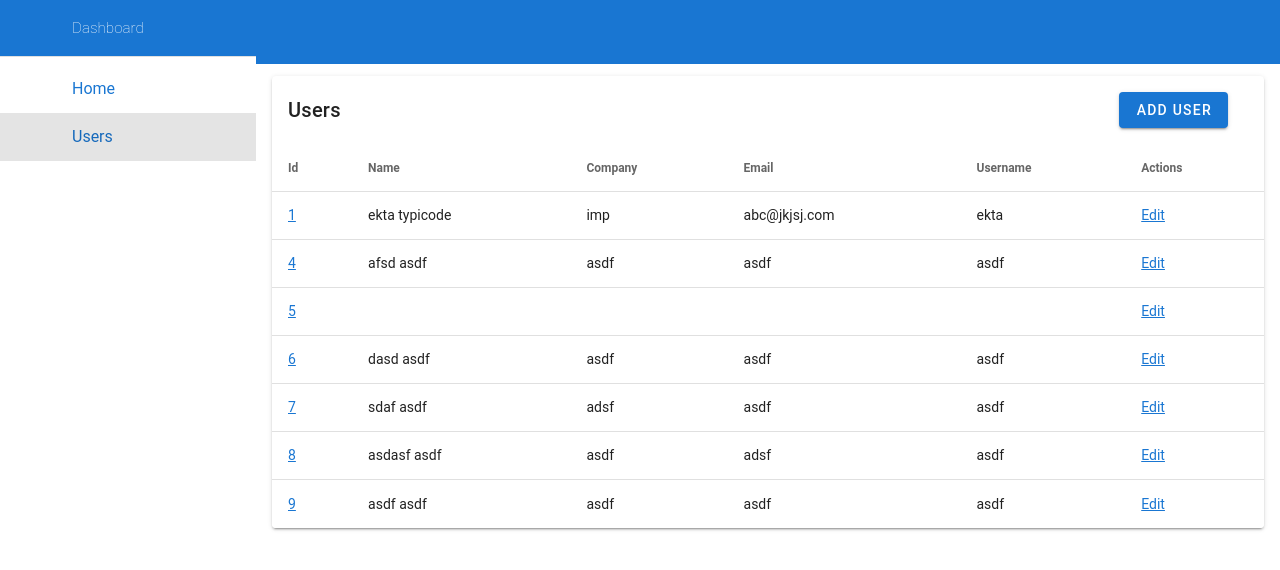
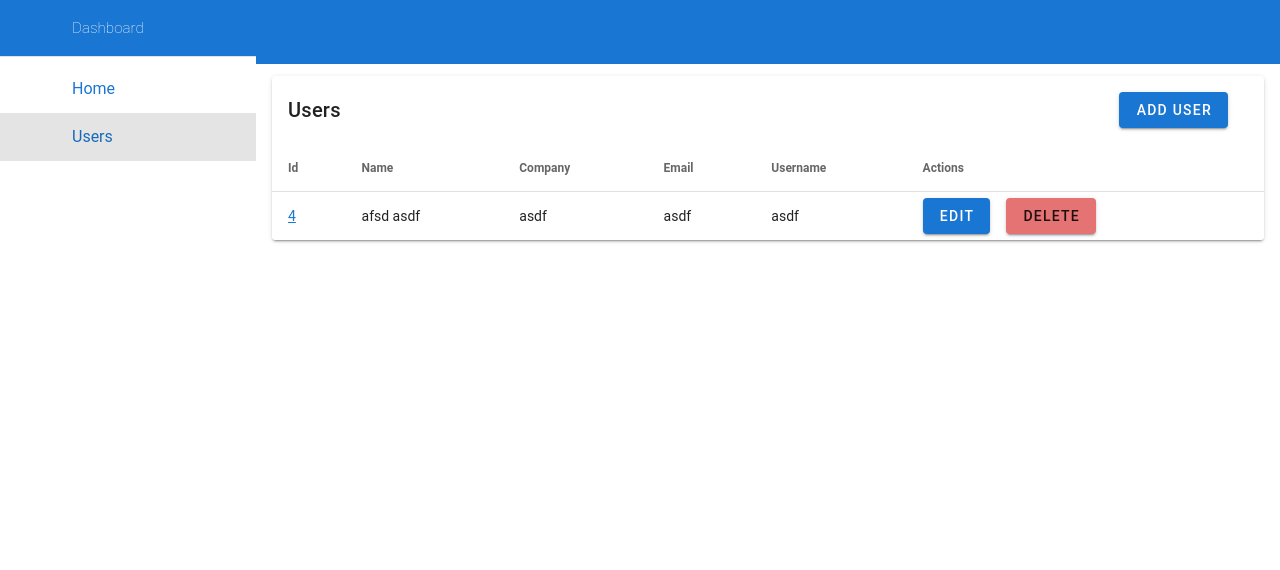
Before and after one commit to ekta-kakadia/users-list, a Vue app in the folder app/: page /users in a window 1280 px wide. Shown: the top 570 px of the page. Built offline with nearby package versions, Linux system fonts and the light colour scheme; data requests are answered from the project's data file; the HTML template or start-up script is replaced by a standard one; what vue-toasted would draw is missing.

Commit message:
Added delete functionality

```diff
--- a/app/src/components/Users.vue
+++ b/app/src/components/Users.vue
@@ -117,8 +117,41 @@
               <td>{{ item.username }}</td>
               <td>
                 <router-link :to="{ path: `/user/edit/${item.id}` }"
-                  >Edit</router-link
+                  ><v-btn color="primary">Edit</v-btn></router-link
                 >
+                <v-dialog v-model="deleteDialog[item.id]" width="500">
+                  <template v-slot:activator="{ on, attrs }">
+                    <v-btn
+                      color="red lighten-2"
+                      class="ml-4"
+                      v-bind="attrs"
+                      v-on="on"
+                      >Delete</v-btn
+                    >
+                  </template>
+
+                  <v-card>
+                    <v-card-title class="text-h5 grey lighten-2">
+                      Delete
+                    </v-card-title>
+
+                    <v-card-text class="mt-5">
+                      Are you sure want to delete this user?
+                    </v-card-text>
+
+                    <v-divider></v-divider>
+
+                    <v-card-actions>
+                      <v-spacer></v-spacer>
+                      <v-btn text @click="$set(deleteDialog, item.id, false)">
+                        Close
+                      </v-btn>
+                      <v-btn color="red lighten-2" @click="deleteUser(item.id)">
+                        Delete
+                      </v-btn>
+                    </v-card-actions>
+                  </v-card>
+                </v-dialog>
               </td>
             </tr>
           </tbody>
@@ -131,6 +164,7 @@
 export default {
   data() {
     return {
+      deleteDialog: {},
       nameRules: [(v) => !!v || "required"],
       valid: true,
       dialog: false,
@@ -178,6 +212,20 @@ export default {
         });
       }
     },
+    async deleteUser(id) {
+      await this.$store
+        .dispatch("deleteUser", { id: id })
+        .then(async () => {
+          this.$set(this.deleteDialog, id, true);
+          this.$toasted.success("User deleted successfully", {
+            theme: "bubble",
+            position: "top-right",
+            duration: 4000,
+          });
+          await this.$store.dispatch("users").catch((e) => e);
+        })
+        .catch((e) => e);
+    },
   },
   computed: {
     users() {
--- a/app/src/db.json
+++ b/app/src/db.json
@@ -1,15 +1,5 @@
 {
   "users": [
-    {
-      "id": 1,
-      "first_name": "ekta",
-      "last_name": "typicode",
-      "number": "25830459835",
-      "email": "abc@jkjsj.com",
-      "username": "ekta",
-      "password": "1423412",
-      "company": "imp"
-    },
     {
       "first_name": "afsd",
       "last_name": "asdf",
@@ -19,56 +9,6 @@
       "company": "asdf",
       "number": "asdf",
       "id": 4
-    },
-    {
-      "first_name": "",
-      "last_name": "",
-      "email": "",
-      "password": "",
-      "username": "",
-      "company": "",
-      "number": "",
-      "id": 5
-    },
-    {
-      "first_name": "dasd",
-      "last_name": "asdf",
-      "email": "asdf",
-      "password": "asdf",
-      "username": "asdf",
-      "company": "asdf",
-      "number": "asdf",
-      "id": 6
-    },
-    {
-      "first_name": "sdaf",
-      "last_name": "asdf",
-      "email": "asdf",
-      "password": "asdf",
-      "username": "asdf",
-      "company": "adsf",
-      "number": "asdf",
-      "id": 7
-    },
-    {
-      "first_name": "asdasf",
-      "last_name": "asdf",
-      "email": "adsf",
-      "password": "asdf",
-      "username": "asdf",
-      "company": "asdf",
-      "number": "asdf",
-      "id": 8
-    },
-    {
-      "first_name": "asdf",
-      "last_name": "asdf",
-      "email": "asdf",
-      "password": "asdf",
-      "username": "asdf",
-      "company": "asdf",
-      "number": "32345",
-      "id": 9
     }
   ]
 }
--- a/app/src/store/index.js
+++ b/app/src/store/index.js
@@ -76,7 +76,19 @@ export const store = new Vuex.Store({
       } catch (error) {
         return error;
       }
-    }
+    },
+    async deleteUser({ commit }, data) {
+      try {
+        const response = await axios.delete(`http://localhost:3000/users/${data.id}`,  {
+          headers: {
+            "Content-Type": "application/json"
+          }
+        });
+        return response && response.data;
+      } catch (error) {
+        return error;
+      }
+    },
   },
 
 });
```
